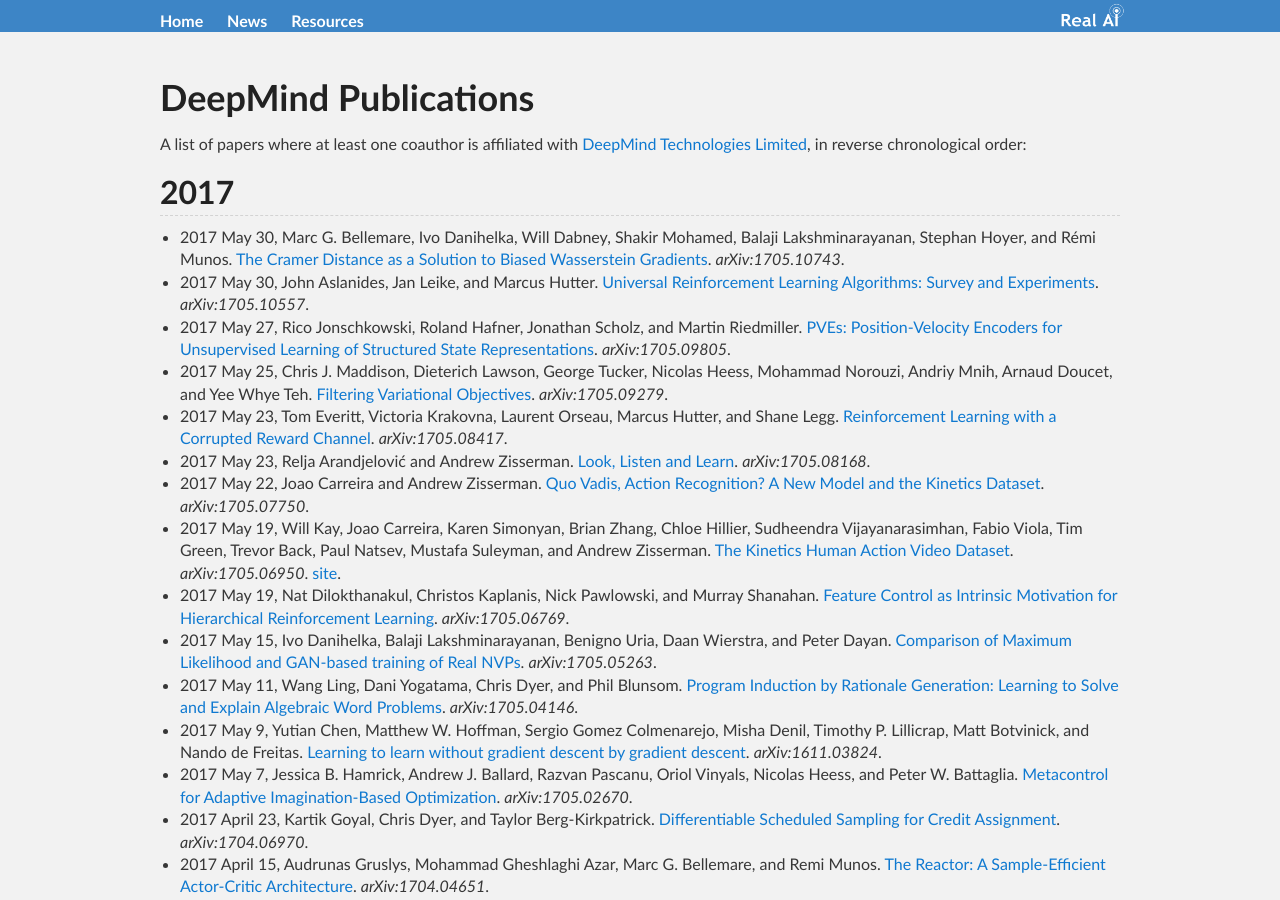
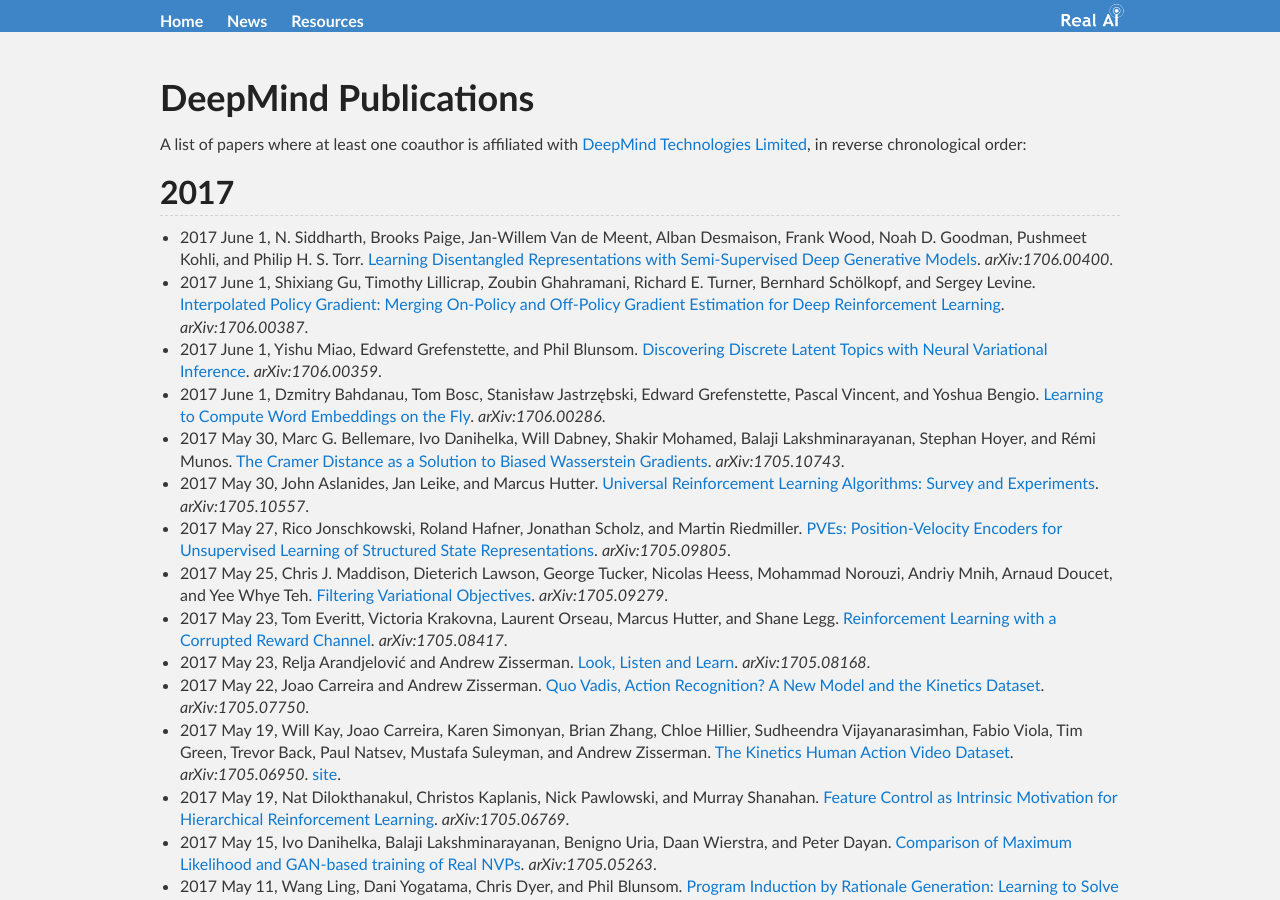
Before and after one commit to Tonywuhk/realai.org, a Jekyll site: the page built from labs/deepmind-publications.md, in a window 1280 px wide and 900 px high. Built offline with Jekyll 4.4.1, drawn with Linux system fonts in a browser that asks for light colours; our own code applies the rules of GitHub Pages for plain Markdown files; formulas are drawn with MathJax 3; comment, search, counter and statistics services are not loaded; the repository's description, which GitHub fills in, is left out.

Commit message:
Update deepmind-publications.md

```diff
--- a/labs/deepmind-publications.md
+++ b/labs/deepmind-publications.md
@@ -8,6 +8,10 @@
 
 ## 2017
 
+* 2017 June 1, N. Siddharth, Brooks Paige, Jan-Willem Van de Meent, Alban Desmaison, Frank Wood, Noah D. Goodman, Pushmeet Kohli, and Philip H. S. Torr. [Learning Disentangled Representations with Semi-Supervised Deep Generative Models](https://arxiv.org/abs/1706.00400). *arXiv:1706.00400*.
+* 2017 June 1, Shixiang Gu, Timothy Lillicrap, Zoubin Ghahramani, Richard E. Turner, Bernhard Schölkopf, and Sergey Levine. [Interpolated Policy Gradient: Merging On-Policy and Off-Policy Gradient Estimation for Deep Reinforcement Learning](https://arxiv.org/abs/1706.00387). *arXiv:1706.00387*.
+* 2017 June 1, Yishu Miao, Edward Grefenstette, and Phil Blunsom. [Discovering Discrete Latent Topics with Neural Variational Inference](https://arxiv.org/abs/1706.00359). *arXiv:1706.00359*.
+* 2017 June 1, Dzmitry Bahdanau, Tom Bosc, Stanisław Jastrzębski, Edward Grefenstette, Pascal Vincent, and Yoshua Bengio. [Learning to Compute Word Embeddings on the Fly](https://arxiv.org/abs/1706.00286). *arXiv:1706.00286*.
 * 2017 May 30, Marc G. Bellemare, Ivo Danihelka, Will Dabney, Shakir Mohamed, Balaji Lakshminarayanan, Stephan Hoyer, and Rémi Munos. [The Cramer Distance as a Solution to Biased Wasserstein Gradients](https://arxiv.org/abs/1705.10743). *arXiv:1705.10743*.
 * 2017 May 30, John Aslanides, Jan Leike, and Marcus Hutter. [Universal Reinforcement Learning Algorithms: Survey and Experiments](https://arxiv.org/abs/1705.10557). *arXiv:1705.10557*.
 * 2017 May 27, Rico Jonschkowski, Roland Hafner, Jonathan Scholz, and Martin Riedmiller. [PVEs: Position-Velocity Encoders for Unsupervised Learning of Structured State Representations](https://arxiv.org/abs/1705.09805). *arXiv:1705.09805*.
```
